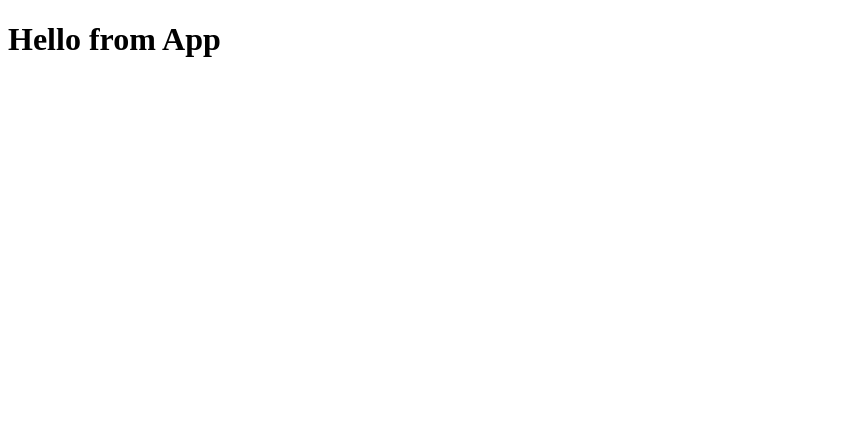
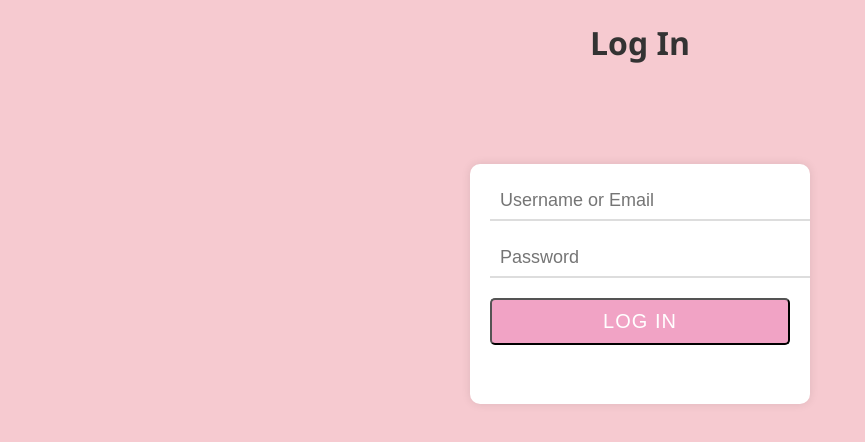
Before and after one commit to hazelcaling/hellobnb-hazelcaling, a React (Vite) app in the folder frontend/: page /login in a window 1280 px wide. Shown: the top 442 px of the page, without its empty margins (0-865 px from the left). Built offline with nearby package versions, Linux system fonts and the light colour scheme; no server answers.

Commit message:
styled login form

```diff
--- a/frontend/src/App.jsx
+++ b/frontend/src/App.jsx
@@ -1,5 +1,26 @@
+import { createBrowserRouter, RouterProvider } from 'react-router-dom';
+import LoginFormPage from "./components/LoginFormPage/LoginFormPage";
+
+const router = createBrowserRouter([
+  {
+    path: '/',
+    element: <h1>Welcome!</h1>
+  },
+  {
+    path: '/login',
+    element: <LoginFormPage />
+  }
+]);
+
 function App() {
-  return <h1> Hello from App </h1>;
+  return <RouterProvider router={router} />;
+  // return (
+  //   <>
+  //     <h1> Hello from App </h1>;
+  //     <LoginFormPage />
+  //   </>
+  // )
+
 }
 
 export default App;
--- /dev/null
+++ b/frontend/src/components/LoginFormPage/LoginForm.css
@@ -0,0 +1,62 @@
+body {
+    margin: 0;
+    padding: 0;
+    font-family: 'Segoe UI', 'Segoe UI', Tahoma, Georgia, 'Times New Roman', Times, serif;
+    background-color: #f6cad0;
+}
+
+.login-container {
+    width: 300px; /* Increase the width */
+    height: 200px; /* Increase the width */
+    margin: 100px auto;
+    padding: 20px;
+    background-color: #fff;
+    border-radius: 10px;
+    box-shadow: 0 0 10px rgba(0,0,0,0.1);
+}
+
+h1 {
+    text-align: center;
+    margin-bottom: 20px;
+    color: #333;
+}
+
+.login-input {
+    margin-bottom: 20px;
+}
+
+input[type='text'],
+input[type='password'] {
+    width: 100%;
+    padding: 10px;
+    border: none;
+    border-bottom: 2px solid #ddd;
+    outline: none;
+    transition: border-bottom 0.3s;
+}
+
+input[type='text']:focus,
+input[type='password']:focus {
+    border-bottom: 2px solid #ed93cb;
+}
+
+::placeholder {
+    font-size: 18px;
+}
+button {
+    width: 100%;
+    padding: 10px;
+    /* background-color: #ed93cb; */
+    background-color: #f1a3c5;
+    color: #fff;
+    border-radius: 5px;
+    cursor: pointer;
+    transition: background-color 0.3s;
+    font-size: 20px;
+    font-family: Arial, sans-serif;
+    text-transform: uppercase;
+    letter-spacing: 1px;
+}
+button:hover {
+    background-color: 	#FFB6C1;
+}
--- /dev/null
+++ b/frontend/src/components/LoginFormPage/LoginFormPage.jsx
@@ -0,0 +1,64 @@
+import { useState } from 'react';
+import * as sessionActions from '../../store/session';
+import { useDispatch, useSelector } from 'react-redux';
+import { Navigate } from 'react-router-dom';
+import './LoginForm.css';
+
+function LoginFormPage() {
+  const dispatch = useDispatch();
+  const sessionUser = useSelector((state) => state.session.user);
+  const [credential, setCredential] = useState("");
+  const [password, setPassword] = useState("");
+  const [errors, setErrors] = useState({});
+
+  if (sessionUser) return <Navigate to="/" replace={true} />;
+
+  const handleSubmit = (e) => {
+    e.preventDefault();
+    setErrors({});
+    return dispatch(sessionActions.login({ credential, password })).catch(
+      async (res) => {
+        const data = await res.json();
+        if (data?.errors) setErrors(data.errors);
+      }
+    );
+  };
+
+  return (
+    <>
+      <h1>Log In</h1>
+      <form onSubmit={handleSubmit} className='login-container'>
+        <div className='login-input'>
+        <label>
+          {/* Username or Email */}
+          <input
+            placeholder='Username or Email'
+            type="text"
+            value={credential}
+            onChange={(e) => setCredential(e.target.value)}
+            required
+          />
+        </label>
+        </div>
+        <div className='login-input'>
+        <label>
+          {/* Password */}
+          <input
+            placeholder='Password'
+            type="password"
+            value={password}
+            onChange={(e) => setPassword(e.target.value)}
+            required
+          />
+        </label>
+        </div>
+
+
+        {errors.credential && <p>{errors.credential}</p>}
+        <button type="submit">Log In</button>
+      </form>
+    </>
+  );
+}
+
+export default LoginFormPage;
--- a/frontend/src/main.jsx
+++ b/frontend/src/main.jsx
@@ -14,7 +14,7 @@ if (import.meta.env.MODE !== 'production') {
 
   window.csrfFetch = csrfFetch;
   window.store = store;
-  window.sessionActions = sessionActions; // <-- ADD THIS LINE
+  window.sessionActions = sessionActions
 }
 
 // test the redux store
```
